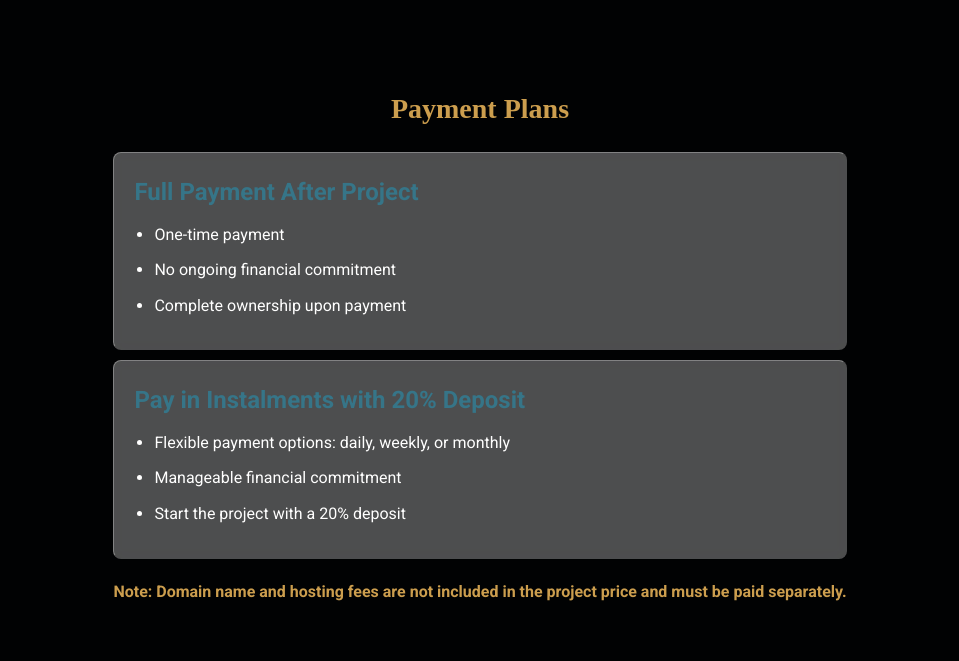
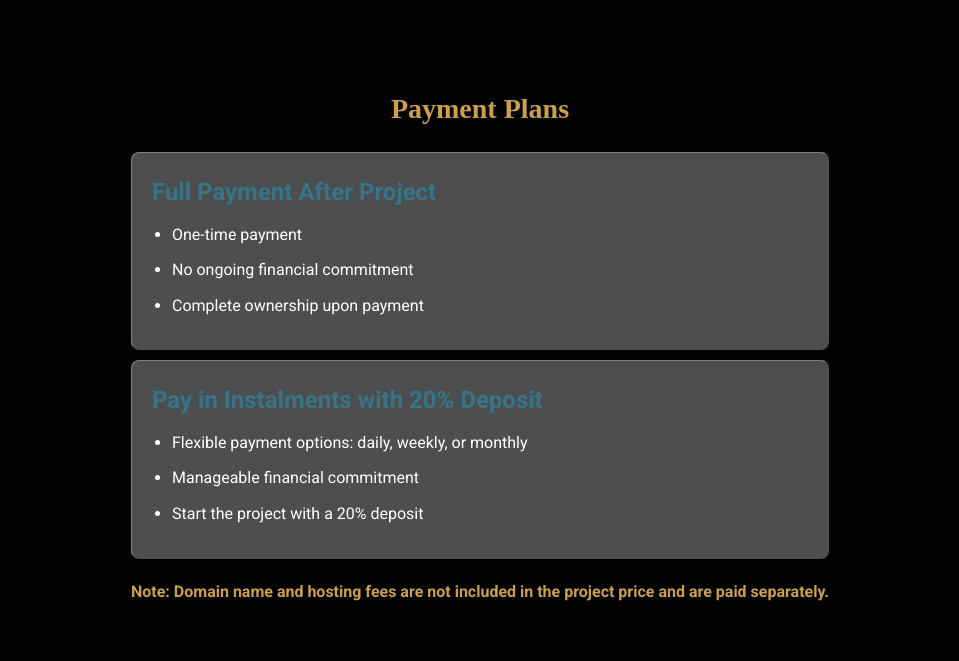
Before and after one commit to developerstevekeago/infinity.io, a plain HTML site: page index.html in a window 1280 px wide. Shown: the part 1624-2285 px from the top of the page, without its empty margins (160-1119 px from the left). Drawn offline with Linux system fonts and the light colour scheme; a script that the page names is missing.

Commit message:
Update index.html

```diff
--- a/index.html
+++ b/index.html
@@ -100,7 +100,7 @@
     </div>
 
     <!-- Note -->
-    <p class="note">Note: Domain name and hosting fees are not included in the project price and must be paid separately.</p>
+    <p class="note">Note: Domain name and hosting fees are not included in the project price and are paid separately.</p>
 </section>
 
 
```
